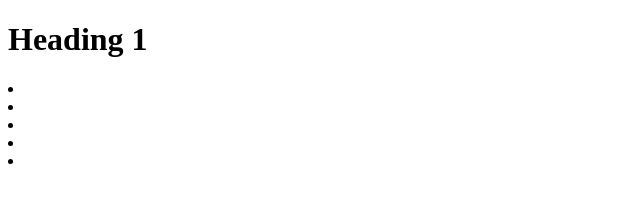
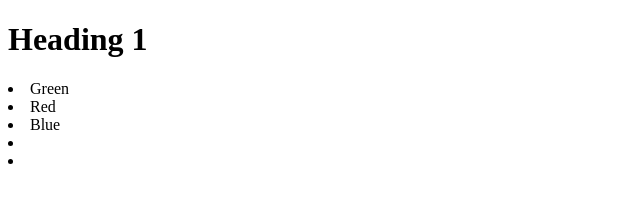
Before and after one commit to dharigowda007/GitHub_2022, a plain HTML site: page index.html in a window 1280 px wide. Shown: the whole page, without its empty margins (0-640 px from the left). Drawn offline with Linux system fonts and the light colour scheme.

Commit message:
Second commit

```diff
--- a/index.html
+++ b/index.html
@@ -10,9 +10,9 @@
 </head>
 <body>
     <h1>Heading 1</h1>
-    <li></li>
-    <li></li>
-    <li></li>
+    <li>Green</li>
+    <li>Red</li>
+    <li>Blue</li>
     <li></li>
     <li></li>
 </body>
```
